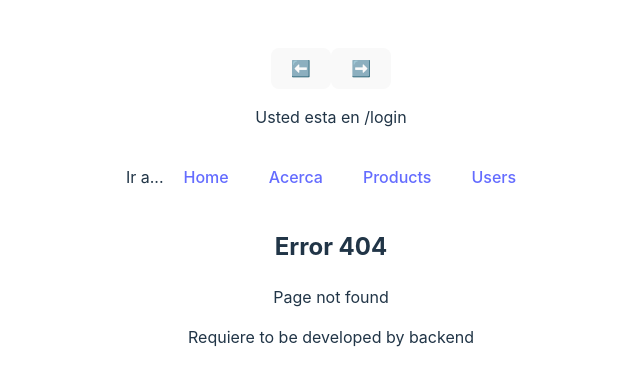
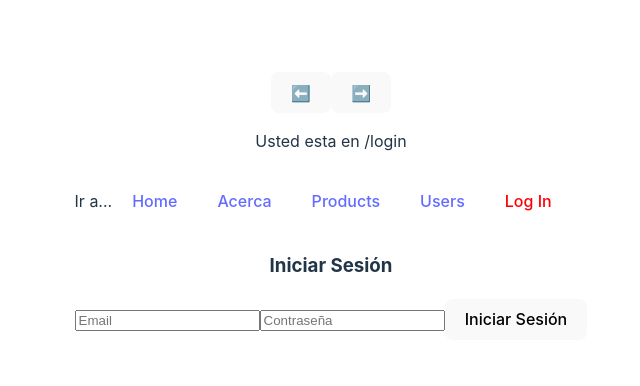
Before and after one commit to fscorrales/react_ecommerce, a React (Vite) app: page /login in a window 1280 px wide. Before the commit this address had no page. Shown: the part 194-580 px from the top of the page, without its empty margins (309-949 px from the left). Built offline with nearby package versions, Linux system fonts and the light colour scheme.

Commit message:
add basic Login Form

```diff
--- a/src/App.jsx
+++ b/src/App.jsx
@@ -9,6 +9,7 @@ import Navigate from "./components/navigate/Navigate";
 import ProductDetails from "./components/products/ProductDetails";
 import Produts from "./components/products/ProdutsList";
 import Users from "./components/users/Users";
+import Login from "./components/auth/LoginForm";
 
 function App() {
   return (
@@ -22,6 +23,7 @@ function App() {
         <Route path="/products/:id" element={<ProductDetails />} />
         <Route path="/products" element={<Produts />} />
         <Route path="/acerca" element={<About />} />
+        <Route path="/login" element={<Login />} />
         <Route path="*" element={<Error404 />} />
       </Routes>
     </>
--- a/src/components/auth/LoginForm.jsx
+++ b/src/components/auth/LoginForm.jsx
@@ -0,0 +1,45 @@
+import axios from "axios";
+import { useState } from "react";
+
+const Login = () => {
+  const [form, setForm] = useState({ email: "", password: "" });
+
+  const handleChange = (e) =>
+    setForm({ ...form, [e.target.name]: e.target.value });
+
+  const handleLogin = async () => {
+    try {
+      const response = await axios.post(
+        `${import.meta.env.VITE_API_BASE_URL}/auth/login`,
+        form
+      );
+      console.log(response.data.userToken);
+      localStorage.setItem("token", response.data.userToken);
+      console.log(localStorage.getItem("token"));
+      //   setIsAuthenticated(true);
+    } catch (error) {
+      console.error(error);
+      if (error.response && error.response.status === 404) {
+        alert("Usuario no encontrado. Por favor, regístrate.");
+      } else {
+        alert("El usuario no existe, debe registrarse");
+      }
+    }
+  };
+
+  return (
+    <div>
+      <h3>Iniciar Sesión</h3>
+      <input name="email" placeholder="Email" onChange={handleChange} />
+      <input
+        name="password"
+        type="password"
+        placeholder="Contraseña"
+        onChange={handleChange}
+      />
+      <button onClick={handleLogin}>Iniciar Sesión</button>
+    </div>
+  );
+};
+
+export default Login;
--- a/src/components/navigate/Navbar.jsx
+++ b/src/components/navigate/Navbar.jsx
@@ -14,6 +14,7 @@ function Menu() {
       {/* <NavLink to="/detalle">Detalle</NavLink> */}
       <NavLink to="/products">Products</NavLink>
       <NavLink to="/users">Users</NavLink>
+      <NavLink to="/login">Log In</NavLink>
     </nav>
   );
 }
```
Also changed, not shown: 1 other file (tests, documents, lock files or other folders).
